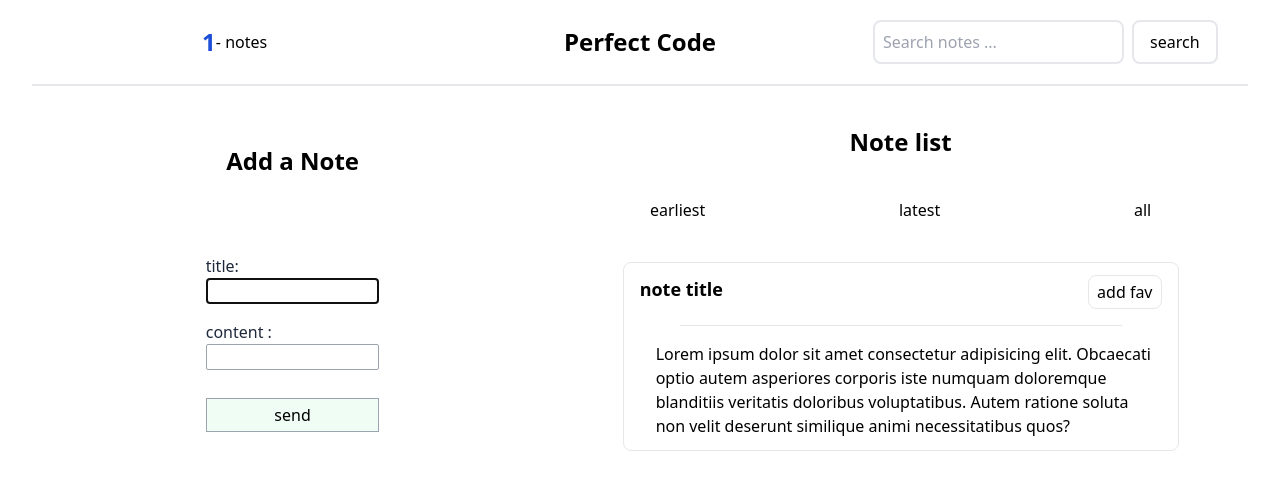
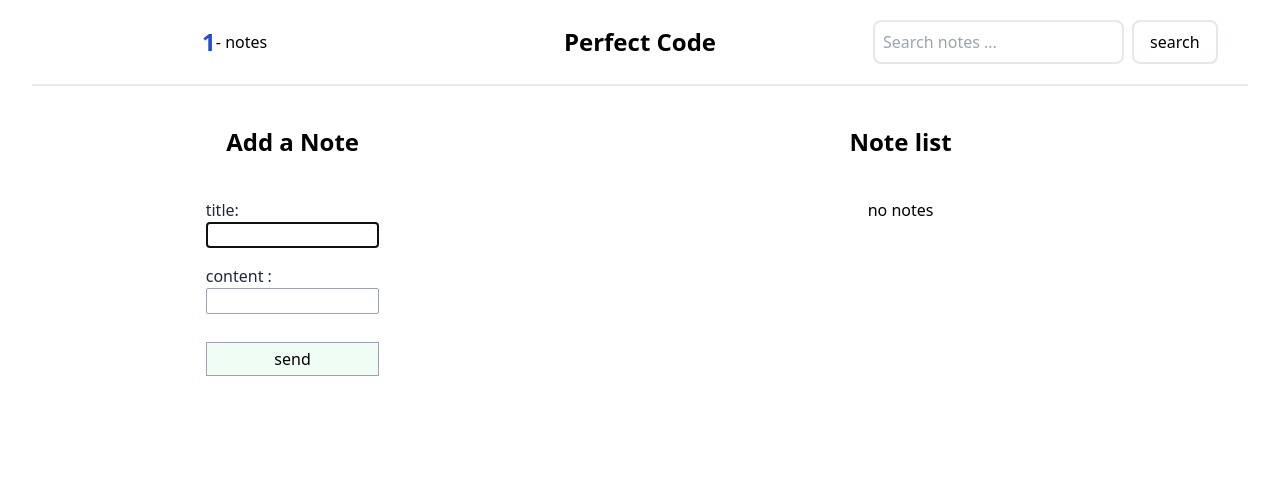
Before and after one commit to mhdix/noteApp-react-tailwind, a React (Vite) app: page / in a window 1280 px wide. Shown: the top 490 px of the page. Built offline with nearby package versions, Linux system fonts and the light colour scheme.

Commit message:
send note states in note list and show

```diff
--- a/package.json
+++ b/package.json
@@ -11,7 +11,8 @@
   },
   "dependencies": {
     "react": "^18.3.1",
-    "react-dom": "^18.3.1"
+    "react-dom": "^18.3.1",
+    "uuid": "^11.0.2"
   },
   "devDependencies": {
     "@eslint/js": "^9.13.0",
--- a/src/components/Home.jsx
+++ b/src/components/Home.jsx
@@ -1,6 +1,6 @@
 import React, { useState } from "react";
 import Navbar from "./navbar/Navbar";
-import NoteLists from "./NoteLIsts/NoteLists";
+import NoteLists, { NoteItems } from "./NoteLIsts/NoteLists";
 import AddNotes from "./addNotes/AddNotes";
 
 const Home = () => {
@@ -31,7 +31,7 @@ const Home = () => {
       {/* noteList */}
       <div className="flex flex-col items-center col-span-4 col-start-4 relative">
         <h2 className="text-2xl mb-10 font-bold">Note list</h2>
-        <NoteLists note={note} />
+        {note.length ? <NoteLists note={note} /> : <p>no notes</p>}
       </div>
     </div>
   );
--- a/src/components/NoteLIsts/NoteLists.jsx
+++ b/src/components/NoteLIsts/NoteLists.jsx
@@ -1,10 +1,10 @@
 import React from 'react'
 
-const NoteLists = () => {
+const NoteLists = ({ note }) => {
   return (
-    <div className="flex flex-col gap-10">
+      <div className="flex flex-col gap-10 min-w-[640px]">
         <div>
-        <ul className='flex justify-around'>
+          <ul className="flex justify-around">
             <li>earliest</li>
             <li>latest</li>
             <li>all</li>
@@ -12,32 +12,32 @@ const NoteLists = () => {
         </div>
         {/* note items */}
         <div className="flex flex-col gap-4 w-full items-center">
-        <NoteItems />
+          <NoteItems note={note} />
         </div>
       </div>
+
   );
-}
+};
 
-export default NoteLists
+export default NoteLists;
 
-function NoteItems () {
+export function NoteItems({ note }) {
   return (
-      <div className="flex flex-col gap-4 px-4 py-3 border min-h-40 w-4/5 rounded-lg">
+    <div className="flex flex-col items-center gap-4">
+      {note.map((note) => (
+        <div key={note.id} className="flex flex-col gap-4 px-4 py-3 border min-h-40 min-w-[640px] rounded-lg">
           {/* navbarNote */}
           <div className="flex justify-between">
-          <h2 className="font-bold text-lg">note title</h2>
+            <h2 className="font-bold text-lg">{note.title}</h2>
             <button className="border p-1 px-2 rounded-lg">add fav</button>
           </div>
           <hr className="mx-10" />
           {/* content Note */}
           <div className="flex justify-between pl-4">
-          <p>
-            Lorem ipsum dolor sit amet consectetur adipisicing elit. Obcaecati
-            optio autem asperiores corporis iste numquam doloremque blanditiis
-            veritatis doloribus voluptatibus. Autem ratione soluta non velit
-            deserunt similique animi necessitatibus quos?
-          </p>
+            <p>{note.desc}</p>
           </div>
+        </div>
+      ))}
     </div>
   );
 }
--- a/src/components/addNotes/AddNotes.jsx
+++ b/src/components/addNotes/AddNotes.jsx
@@ -1,6 +1,7 @@
-import React, { useEffect, useRef, useState } from "react";
+import React, { useEffect, useRef } from "react";
+import { v4 as uuidv4 } from "uuid";
 
-const AddNotes = ({title, setTitle, desc, setDesc, note, setNote}) => {
+const AddNotes = ({ title, setTitle, desc, setDesc, note, setNote }) => {
   // select input in first load
   const inputRef = useRef();
   useEffect(() => {
@@ -10,7 +11,7 @@ const AddNotes = ({title, setTitle, desc, setDesc, note, setNote}) => {
   const handleSubmit = (e) => {
     e.preventDefault();
     if (title.trim() && desc.trim()) {
-      setNote((is) => [...is, { id:Date.now() , title, desc }]);
+      setNote((is) => [...is, { id: uuidv4() , title, desc }]);
     } else {
       alert("one item empty");
       inputRef.current.focus();
@@ -19,7 +20,6 @@ const AddNotes = ({title, setTitle, desc, setDesc, note, setNote}) => {
     setDesc("");
     console.log(note);
     inputRef.current.focus();
-
   };
   const handleContent = (e) => {
     setDesc(e.target.value);
@@ -59,7 +59,7 @@ const AddNotes = ({title, setTitle, desc, setDesc, note, setNote}) => {
       />
 
       {note.map((item) => (
-        <div>
+        <div key={item.id}>
           <p>{item.title}</p>
           <p>{item.desc}</p>
         </div>
```
Also changed, not shown: 1 other file (tests, documents, lock files or other folders). Lines whose indentation alone changed are shown as unchanged.
